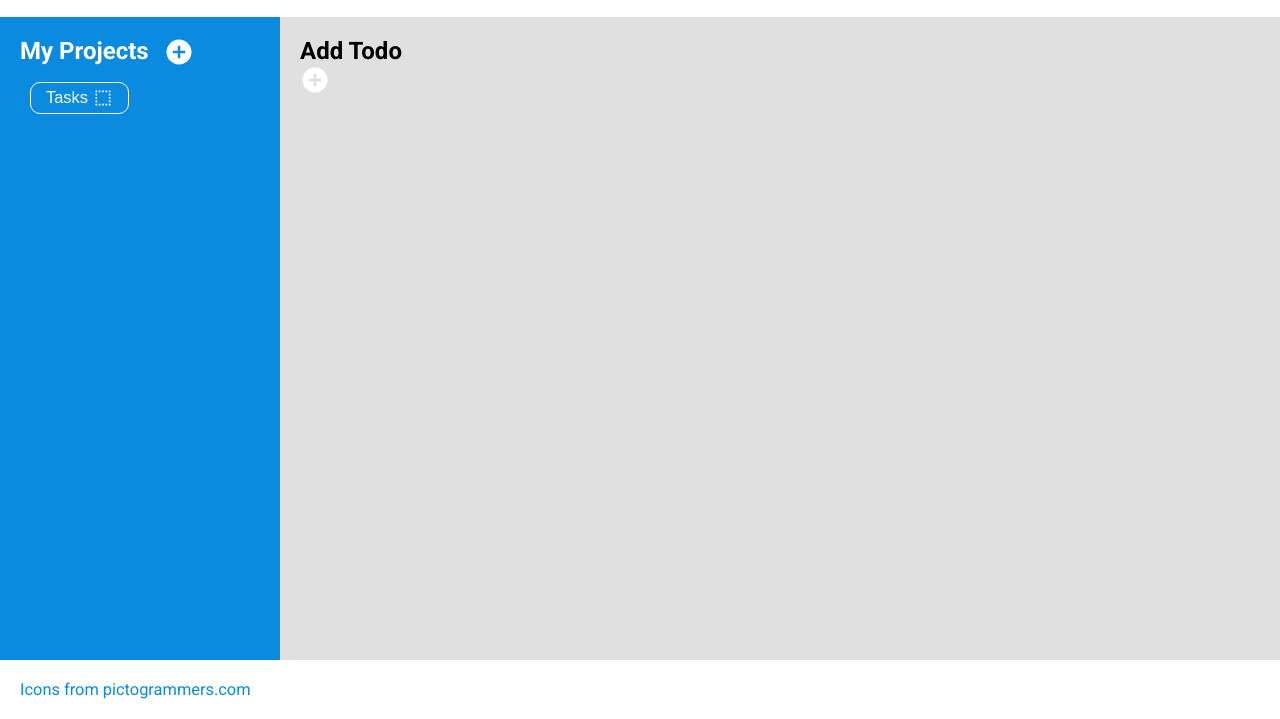
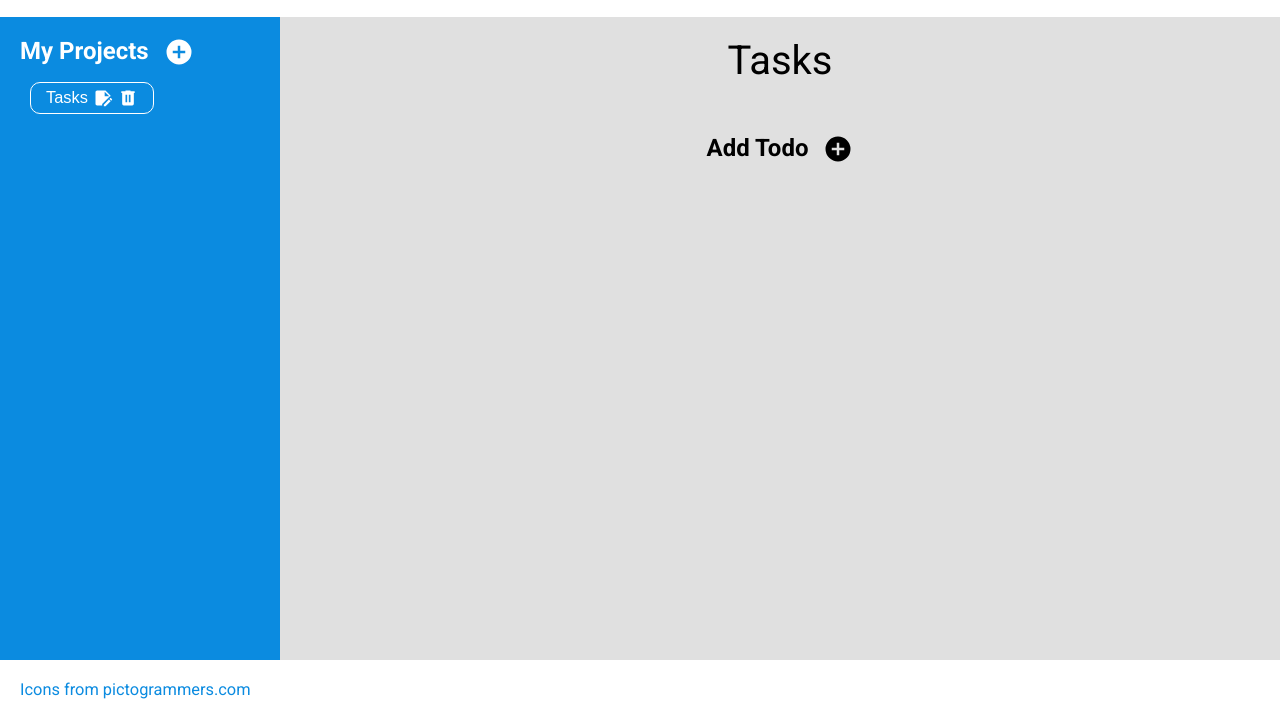
Before and after one commit to anjahrot/Todo-List, a website built with webpack: page src/index.html in a window 1280 px wide. Both pictures are taken after a click on the button "Tasks". Shown: the part 81-800 px from the top of the page. Built offline with nearby package versions, Linux system fonts and the light colour scheme.

Commit message:
Made functions to add and remove projects, updating the browser accordingly to show the selected project in content window

```diff
--- a/src/index.html
+++ b/src/index.html
@@ -28,10 +28,6 @@
                     <li>
                         <label for="description">Project description</label>
                         <input type="text" id="description" name="project_description">
-                    </li>
-                    <li>
-                        <label for="todos">Todos:</label>
-                        <input type="text" id="todos" name="todos">
                     </li>
                 </ul>
                 <button class="submitProject modalBtn modal-close" type="submit">Add Project</button>
@@ -77,20 +73,24 @@
             <div class="heading">
                 <h2>My Projects</h2>
                 <button class="modalBtn modal-open" id="addProject" data-id="project-modal">
-                    <img class='plus_img' src='../src/icons/plus-circle.svg' alt="addSign">
+                    <img id='plus_img_sidebar' src='../src/icons/plus-circle.svg' alt="addSign">
                 </button>
             </div>
             <ul class="projectList"></ul>
         </div>
         <div class="content">
-            <div class="currentProjectName"></div>
-            <div class="addTodo">
-                <h2>Add Todo</h2>
-                <button class="modalBtn modal-open" id="addTodo" data-id="todo-modal">
-                    <img class='plus_img icon' src="../src/icons/plus-circle.svg" alt="addSign">
-                </button>
+            <div class="top">
+                <div class="currentProjectName"></div>
+                <div class="addTodo">
+                    <h2>Add Todo</h2>
+                    <button class="modalBtn modal-open" id="addTodoBtn" data-id="todo-modal">
+                        <img id='plus_img_content' src="../src/icons/plus-circle.svg" alt="addSign">
+                    </button>
+                </div>
             </div>
+            <div class="moreOnProject">
             <!-- Manipulating DOM to show items selected -->
+            </div>
         </div>
         <div class="footer">
             <p>Icons from <a href="https://pictogrammers.com/library/mdi/"</a>pictogrammers.com</p>
--- a/src/index.js
+++ b/src/index.js
@@ -56,30 +56,30 @@ function newProjectFromFormInput (event) {
     storageManager.addProject(title, description, todos);
     domManager.renderProjects(storageManager.getProjects());
     formElem.reset();
-}
+};
 
-// check availability of localstorage
-function storageAvailable(type) {
-    let storage;
-    try {
-      storage = window[type];
-      const x = "__storage_test__";
-      storage.setItem(x, x);
-      storage.removeItem(x);
-      return true;
-    } catch (e) {
-      return (
-        e instanceof DOMException &&
-        e.name === "QuotaExceededError" &&
-        // acknowledge QuotaExceededError only if there's something already stored
-        storage &&
-        storage.length !== 0
-      );
-    }
-  }
+// Check availability of localstorage
+// function storageAvailable(type) {
+//     let storage;
+//     try {
+//       storage = window[type];
+//       const x = "__storage_test__";
+//       storage.setItem(x, x);
+//       storage.removeItem(x);
+//       return true;
+//     } catch (e) {
+//       return (
+//         e instanceof DOMException &&
+//         e.name === "QuotaExceededError" &&
+//         // acknowledge QuotaExceededError only if there's something already stored
+//         storage &&
+//         storage.length !== 0
+//       );
+//     }
+//   }
 
-  if (storageAvailable("localStorage")) {
-    console.log('Yippee! We can use localStorage awesomeness');
-  } else {
-    console.log('Too bad, no localStorage for us');
-  }
+//   if (storageAvailable("localStorage")) {
+//     console.log('Yippee! We can use localStorage awesomeness');
+//   } else {
+//     console.log('Too bad, no localStorage for us');
+//   }
--- a/src/js/domManager.js
+++ b/src/js/domManager.js
@@ -1,5 +1,6 @@
 import storageManager from "./localStorage";
-import selectIcon from '../icons/select.svg';
+import selectIcon from '../icons/note-edit.svg';
+import deleteIcon from '../icons/trash-can.svg';
 
 const domManager = (() => {
 
@@ -7,15 +8,45 @@ const domManager = (() => {
 
         const projectList = document.querySelector('.projectList');
         projectList.innerHTML = '';
+
+        const currentProjectHeading = document.querySelector('.currentProjectName');
+        currentProjectHeading.textContent = storageManager.getCurrentProjectName();
+
+
         storageManager.projects.forEach((project, index) => {
             const projectItem = document.createElement('li');
             const btn = document.createElement('button');
             btn.textContent = project.name;
             btn.classList.add('sidebar', 'projectItems');
+
             const mySelectIcon = new Image();
             mySelectIcon.src = selectIcon;
-            mySelectIcon.setAttribute('id','selectIcon');
+            mySelectIcon.setAttribute('id','sidebarIcon');
+
+            btn.addEventListener('click', (e) => {
+                e.stopPropagation();
+                currentProjectHeading.textContent = btn.textContent;
+                storageManager.setCurrentProject(btn.textContent);
+            });
+
+            const myDeleteIcon = new Image();
+            myDeleteIcon.src = deleteIcon;
+            myDeleteIcon.setAttribute('id','sidebarIcon')
+
+            myDeleteIcon.addEventListener('click', (e) => {
+                e.stopPropagation();
+                if (index === 0) {
+                    alert('Can not delete default project!')
+                }
+                if (confirm('Are you sure you want to delete this project?')){
+                    storageManager.removeProject(index);
+                    storageManager.setCurrentProject('Tasks');
+                    renderProjects();
+                }
+            });
+
             btn.appendChild(mySelectIcon);
+            btn.appendChild(myDeleteIcon);
             projectItem.appendChild(btn);
             projectList.appendChild(projectItem);
         })
--- a/src/js/localStorage.js
+++ b/src/js/localStorage.js
@@ -4,12 +4,12 @@ import { Todo } from "./todos";
 
 const storageManager = (()=> {
     let projects = [];
+    let currentProject = null;
 
     const saveToLocalStorage = () => {
         localStorage.setItem('projects', JSON.stringify(projects.map(project => ({
             name: project.name,
-            description: project.description,
-            todos: project.todos
+            description: project.description
             /*todos: project.getTodos().map(todo => ({
                 title: todo.title,
                 dueDate: todo.dueDate,
@@ -17,14 +17,16 @@ const storageManager = (()=> {
                 notes: todo.notes
             }))*/
         }))));
+        localStorage.setItem('currentProject', JSON.stringify(currentProject));
     };
 
     const loadFromLocalStorage = () => {
         const storedProjects = localStorage.getItem('projects');
+        const storedCurrentProject = localStorage.getItem('currentProject');
 
         if (storedProjects) {
             projects = JSON.parse(storedProjects).map(item => {
-                const project = new Project(item.name, item.description, item.todos);
+                const project = new Project(item.name, item.description);
                 /*project.todos.foreach(todoData => {
                     const todo = new Todo(
                         todoData.title,
@@ -38,6 +40,12 @@ const storageManager = (()=> {
             });
         }
 
+        if (storedCurrentProject) {
+            currentProject = JSON.parse(storedCurrentProject);
+        } else {
+            currentProject = 'Tasks';  //If not stored, then default project name Tasks
+        }
+
         //Add default project if empty
         if (!projects.length) {
             const defaultProject = new Project('Tasks');
@@ -45,6 +53,7 @@ const storageManager = (()=> {
             };
 
         saveToLocalStorage();
+        return currentProject;
     }
 
     const getProjects = () => {
@@ -58,13 +67,32 @@ const storageManager = (()=> {
 
     }
 
+    const removeProject = (index) => {
+        projects.splice(index,1);
+        saveToLocalStorage();
+    }
+
+    const setCurrentProject = (name) => {
+        currentProject = projects.find((project) => project.name === name);
+        saveToLocalStorage();
+    };
+
+    const getCurrentProjectName = () => {
+         return currentProject.name;
+     }
+
+
     //Initialize project with todos upon loading page
     loadFromLocalStorage();
 
     return {
         projects,
+        currentProject,
         getProjects,
         addProject,
+        removeProject,
+        setCurrentProject,
+        getCurrentProjectName,
         saveToLocalStorage,
         loadFromLocalStorage
     }
--- a/src/js/projects.js
+++ b/src/js/projects.js
@@ -1,8 +1,9 @@
+let todos = [];
+
 export class Project {
-    constructor (name, description = '', todos = []) {
+    constructor (name, description = '') {
         this.name = name;
         this.description = description;
-        this.todos = todos;
     }
 
     showProjectName(){
@@ -10,14 +11,14 @@ export class Project {
     }
 
     addTodo(todo) {
-        this.todos.push(todo);
+        todos.push(todo);
     }
 
     removeTodo(index) {
-        this.todos.splice(index, 1);
+        todos.splice(index, 1);
     }
 
     getTodos = () => {
-        return this.todos;
+        return todos;
     }
 };
--- a/src/style.css
+++ b/src/style.css
@@ -78,13 +78,13 @@
     align-items: center;
 }
 
-.plus_img {
+#plus_img_sidebar {
     filter: invert(1);
     width: 30px;
     height: auto;
 }
 
-#selectIcon {
+#sidebarIcon {
     filter: invert(1);
     width: 20px;
     height: auto;
@@ -110,20 +110,32 @@
     color: black;
 }
 
-.content #addTodo {
+.content .top {
+    display: flex;
+    flex-direction: column;
+    gap: 50px;
+    justify-content: center;
+    align-items: center;
+}
+
+.currentProjectName {
+    font-size: 40px;
+}
+
+.content #addTodoBtn {
     background-color: var(--bg-color-main);
     border-style: none;
     cursor: pointer;
     border-radius: 50%;
 }
 
-.content .icon {
+#plus_img_content {
     width: 30px;
     height: auto;
     /* filter: invert(1); */
 }
 
-.init-container {
+.content .addTodo {
     display: flex;
     gap: 15px;
 }
```
